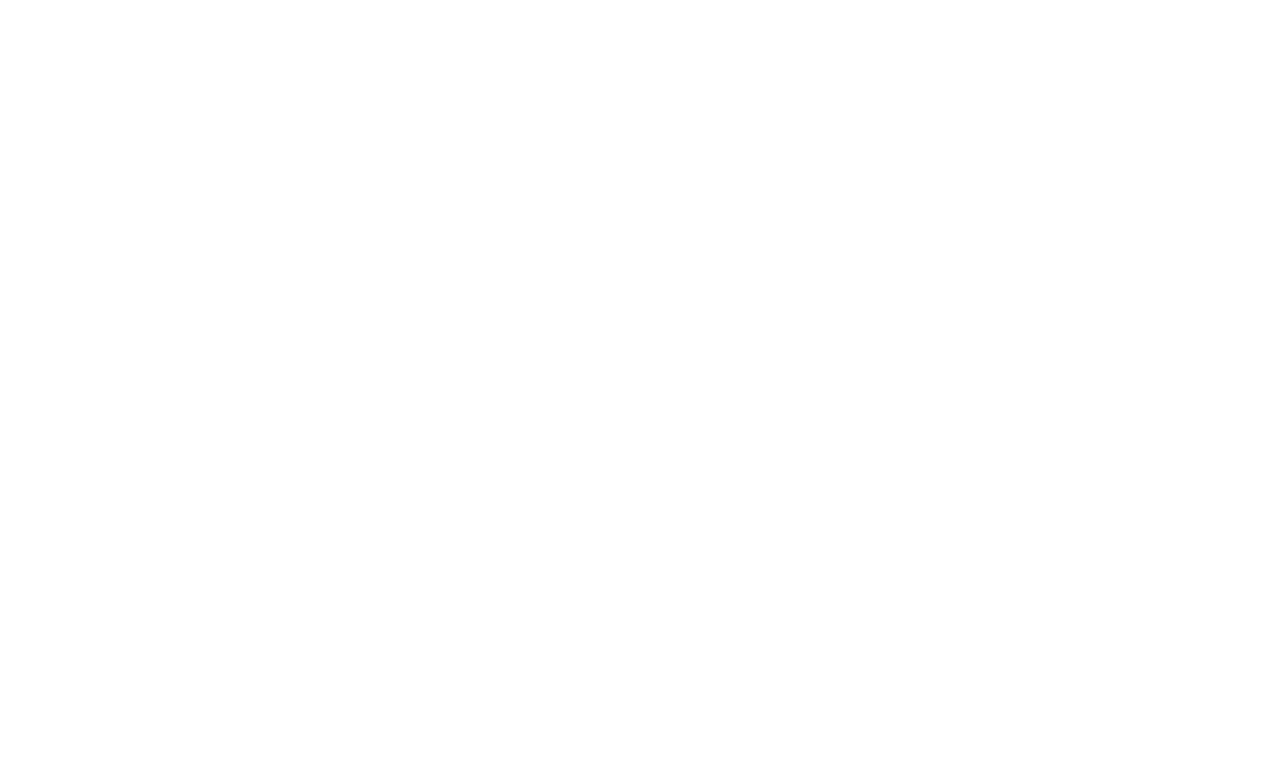
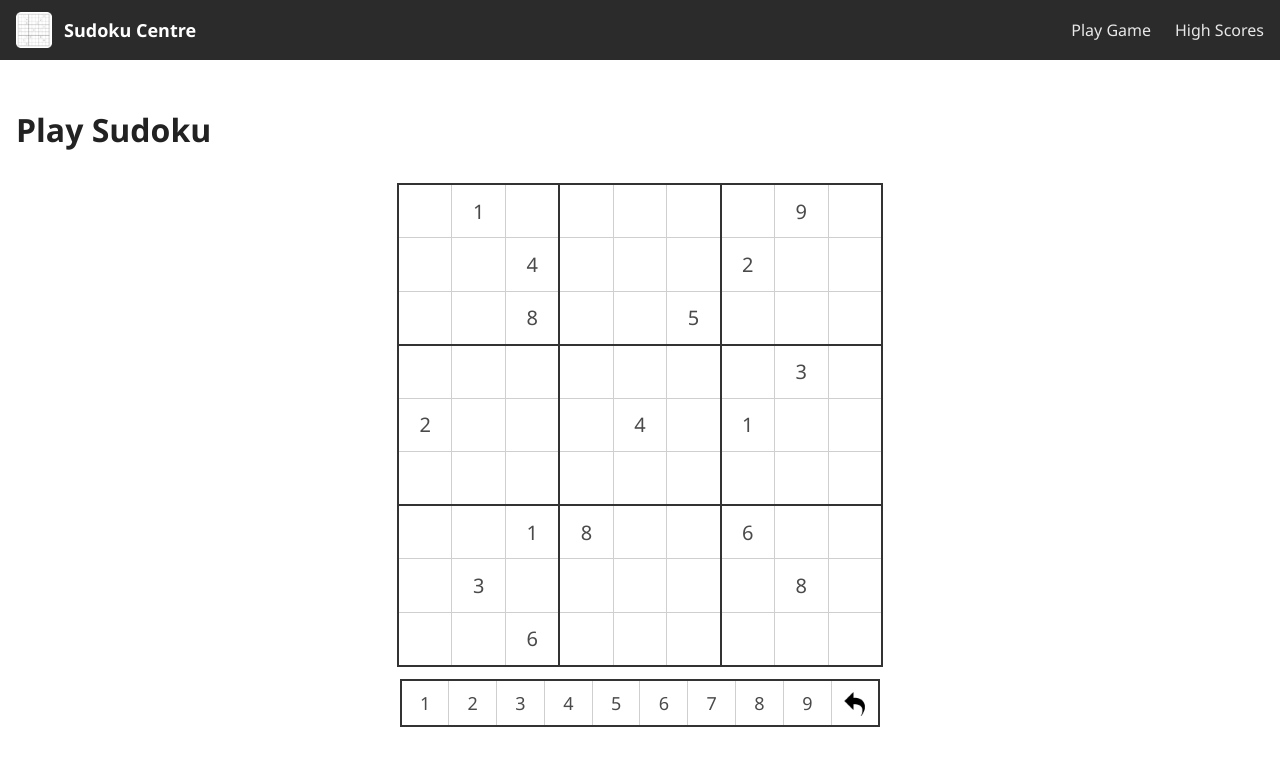
Before and after one commit to dhruvht612/csci3230u-lab-02-dhruvht612, a plain HTML site: page index.html in a window 1280 px wide. Drawn offline with Linux system fonts and the light colour scheme.

Commit message:
Lab_2 completed

```diff
--- a/index.html
+++ b/index.html
@@ -5,23 +5,84 @@
     <meta name="viewport" content="width=device-width, initial-scale=1.0" />
     <title>Sudoku - Play a Game</title>
     <link rel="stylesheet" href="styles/sudoku.css" />
-    <!-- Part 1: write the markup below. Part 2: style it in
-         styles/sudoku.css. No JavaScript this week. -->
   </head>
   <body>
-    <!-- TODO (Part 1): the site header, class="site-header".
-         - an <a class="brand"> with the logo (images/logo.gif) and the
-           brand text "Sudoku Centre"
-         - a <nav> with two links: "Play Game" (index.html) and
-           "High Scores" (high_scores.html)
-         This same header must appear on high_scores.html too. -->
+    <header class="site-header">
+      <a class="brand" href="index.html">
+        <img src="images/logo.gif" alt="" />
+        <span>Sudoku Centre</span>
+      </a>
+      <nav>
+        <a href="index.html">Play Game</a>
+        <a href="high_scores.html">High Scores</a>
+      </nav>
+    </header>
 
-    <!-- TODO (Part 1): the page's <main> content.
-         - one <h1>
-         - the 9x9 board as a <table id="board">, with the starting clues
-           from the grid in README requirement 2 hard-coded into the cells
-           (leave the other cells empty)
-         - the numbers palette as a <table id="palette" class="palette">:
-           one row of 1-9 followed by the undo icon (images/undo.png) -->
+    <main>
+      <h1>Play Sudoku</h1>
+
+      <table id="board">
+        <tr>
+          <td></td><td>1</td><td></td>
+          <td></td><td></td><td></td>
+          <td></td><td>9</td><td></td>
+        </tr>
+        <tr>
+          <td></td><td></td><td>4</td>
+          <td></td><td></td><td></td>
+          <td>2</td><td></td><td></td>
+        </tr>
+        <tr>
+          <td></td><td></td><td>8</td>
+          <td></td><td></td><td>5</td>
+          <td></td><td></td><td></td>
+        </tr>
+        <tr>
+          <td></td><td></td><td></td>
+          <td></td><td></td><td></td>
+          <td></td><td>3</td><td></td>
+        </tr>
+        <tr>
+          <td>2</td><td></td><td></td>
+          <td></td><td>4</td><td></td>
+          <td>1</td><td></td><td></td>
+        </tr>
+        <tr>
+          <td></td><td></td><td></td>
+          <td></td><td></td><td></td>
+          <td></td><td></td><td></td>
+        </tr>
+        <tr>
+          <td></td><td></td><td>1</td>
+          <td>8</td><td></td><td></td>
+          <td>6</td><td></td><td></td>
+        </tr>
+        <tr>
+          <td></td><td>3</td><td></td>
+          <td></td><td></td><td></td>
+          <td></td><td>8</td><td></td>
+        </tr>
+        <tr>
+          <td></td><td></td><td>6</td>
+          <td></td><td></td><td></td>
+          <td></td><td></td><td></td>
+        </tr>
+      </table>
+
+      <table id="palette" class="palette">
+        <tr>
+          <td>1</td>
+          <td>2</td>
+          <td>3</td>
+          <td>4</td>
+          <td>5</td>
+          <td>6</td>
+          <td>7</td>
+          <td>8</td>
+          <td>9</td>
+          <td><img src="images/undo.png" alt="Undo" /></td>
+        </tr>
+      </table>
+    </main>
   </body>
 </html>
--- a/styles/sudoku.css
+++ b/styles/sudoku.css
@@ -26,24 +26,154 @@
   color: #222;
 }
 
+main {
+  padding: 1rem;
+}
+
+h1 {
+  margin: 2rem 0;
+}
+
 /* ---- site header / nav  (requirement 7) ---------------------------- */
-/* TODO: a Flexbox row on .site-header; push the nav right with
-   margin-left:auto; add flex-wrap so the nav drops below the brand on a
-   narrow screen (that's the whole responsive story - no media query). */
 
+.site-header {
+  display: flex;
+  flex-wrap: wrap;          /* narrow screen: the nav drops below the brand */
+  align-items: center;
+  gap: 0.5rem 1rem;
+  padding: 0.75rem 1rem;
+  background-color: var(--header-bg);
+}
+
+.brand {
+  display: flex;
+  align-items: center;
+  gap: 0.75rem;
+  color: #fff;
+  font-size: 1.125rem;
+  font-weight: bold;
+  text-decoration: none;
+}
+
+.brand img {
+  width: 36px;
+  height: 36px;
+  border-radius: 4px;
+}
+
+.site-header nav {
+  display: flex;
+  gap: 1.5rem;
+  margin-left: auto;        /* pushes the nav to the right */
+}
+
+.site-header nav a {
+  color: #e8e8e8;
+  text-decoration: none;
+}
+
+.site-header nav a:hover,
+.site-header nav a:focus {
+  color: #fff;
+  text-decoration: underline;
+}
 
 /* ---- the board  (requirement 5) ------------------------------------ */
-/* TODO: border-collapse the #board; size each cell and centre the digit;
-   thin cell borders + a THICK border around each 3x3 block
-   (td:nth-child(3n) and tr:nth-child(3n) td); a :hover colour.
-   Also add .user-input and .error rules now - Lab 06 switches them on. */
 
+#board {
+  border-collapse: collapse;
+  table-layout: fixed;
+  width: min(100%, 486px);  /* 9 cells x 54px, but shrinks on a phone */
+  aspect-ratio: 1 / 1;      /* keeps the cells square at any width */
+  margin: 0 auto;
+  border: 2px solid var(--block-line);
+}
+
+#board tr {
+  height: 11.1111%;         /* 1/9 of the table, so empty rows stay square */
+}
+
+#board td {
+  border: 1px solid var(--board-line);
+  text-align: center;
+  vertical-align: middle;
+  font-size: 1.25rem;
+  color: var(--digit);
+}
+
+/* thick lines around each 3x3 block */
+#board td:nth-child(3n) {
+  border-right: 2px solid var(--block-line);
+}
+
+#board tr:nth-child(3n) td {
+  border-bottom: 2px solid var(--block-line);
+}
+
+#board td:hover {
+  background-color: var(--color-hover);
+}
+
+/* switched on by the JavaScript in Lab 05 */
+#board td.user-input {
+  background-color: var(--color-user-input);
+}
+
+#board td.error {
+  background-color: var(--color-error);
+}
 
 /* ---- the numbers palette  (requirement 6) -------------------------- */
-/* TODO: size + border the .palette cells; a :hover colour; and a
-   .active style for the selected digit (used in Lab 06). */
 
+.palette {
+  border-collapse: collapse;
+  table-layout: fixed;
+  width: min(100%, 480px);  /* 10 cells, same idea as the board */
+  aspect-ratio: 10 / 1;
+  margin: 0.75rem auto 0;
+  border: 2px solid var(--block-line);
+}
+
+.palette td {
+  border: 1px solid var(--board-line);
+  text-align: center;
+  vertical-align: middle;
+  font-size: 1.125rem;
+  color: var(--digit);
+}
+
+.palette td:hover {
+  background-color: var(--color-hover);
+}
+
+.palette td.active {
+  background-color: var(--color-hover);
+  font-weight: bold;
+}
+
+.palette img {
+  width: 24px;
+  height: 24px;
+  vertical-align: middle;
+}
 
 /* ---- high-scores table  (requirement 8) ---------------------------- */
-/* TODO: comfortable padding; left-aligned headings; an underline under
-   the header row of .scores. */
+
+.scores {
+  border-collapse: collapse;
+  margin: 0 auto;
+}
+
+.scores th,
+.scores td {
+  padding: 0.6rem 2rem 0.6rem 0.75rem;
+  text-align: left;
+}
+
+.scores thead th {
+  border-bottom: 2px solid var(--block-line);
+}
+
+.scores tbody td {
+  color: var(--digit);
+}
```
Also changed, not shown: high_scores.html (+44 -9 lines).
